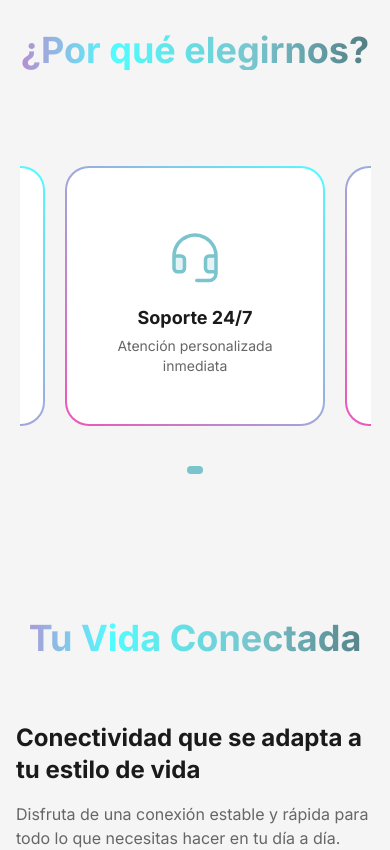
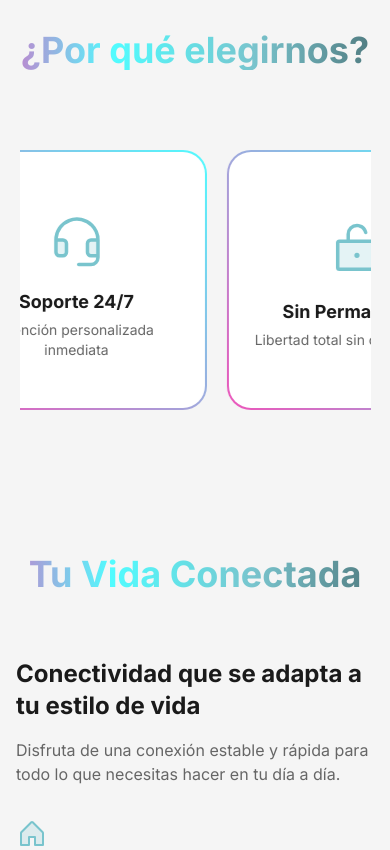
Before and after one commit to Canavati/nextjs-website, a Next.js app: page / in a window 390 px wide. Shown: the part 1940-2790 px from the top of the page. Built offline with nearby package versions, Linux system fonts and the light colour scheme.

Commit message:
Implement infinite scroll and responsive design for Benefits mobile section

```diff
--- a/src/components/sections/Benefits.tsx
+++ b/src/components/sections/Benefits.tsx
@@ -41,10 +41,9 @@ const motionConfig = {
 };
 
 export default function Benefits() {
-  const scrollRef = useRef<HTMLDivElement>(null);
-  const [activeIndex, setActiveIndex] = useState(0);
-  const [isAutoScrolling, setIsAutoScrolling] = useState(true);
-  const autoScrollInterval = useRef<NodeJS.Timeout>();
+  const [isPaused, setIsPaused] = useState(false);
+  const containerRef = useRef<HTMLDivElement>(null);
+  const controls = useAnimation();
 
   const renderIcon = (iconName: string) => {
     switch (iconName) {
@@ -63,43 +62,55 @@ export default function Benefits() {
     }
   };
 
-  const scrollToCard = (index: number) => {
-    if (scrollRef.current) {
+  // Create three sets for smoother infinite scroll
+  const duplicatedBenefits = [...benefits, ...benefits, ...benefits];
+
+  useEffect(() => {
+    const startAnimation = async () => {
+      if (isPaused) return;
+
+      // Calculate the width of one complete set of cards
       const cardWidth = 260; // Width of each card
       const gap = 20; // Gap between cards
-      const scrollPosition = index * (cardWidth + gap);
-      scrollRef.current.scrollTo({
-        left: scrollPosition,
-        behavior: 'smooth'
+      const totalWidth = benefits.length * (cardWidth + gap);
+
+      await controls.start({
+        x: -totalWidth,
+        transition: {
+          duration: 15,
+          ease: "linear",
+          repeat: Infinity,
+          repeatType: "loop"
+        },
       });
-      setActiveIndex(index);
-    }
     };
 
-  useEffect(() => {
-    const startAutoScroll = () => {
-      if (isAutoScrolling) {
-        autoScrollInterval.current = setInterval(() => {
-          const nextIndex = (activeIndex + 1) % benefits.length;
-          scrollToCard(nextIndex);
-        }, 3000);
+    startAnimation();
+
+    // Reset animation when container becomes visible
+    return () => {
+      controls.stop();
+    };
+  }, [controls, isPaused, benefits.length]);
+
+  const handleTouchStart = () => setIsPaused(true);
+  const handleTouchEnd = () => {
+    setIsPaused(false);
+    // Reset position and restart animation
+    controls.start({
+      x: 0,
+      transition: { duration: 0 }
+    }).then(() => {
+      controls.start({
+        x: -(260 + 20) * benefits.length,
+        transition: {
+          duration: 15,
+          ease: "linear",
+          repeat: Infinity,
+          repeatType: "loop"
         }
-    };
-
-    startAutoScroll();
-
-    return () => {
-      if (autoScrollInterval.current) {
-        clearInterval(autoScrollInterval.current);
-      }
-    };
-  }, [activeIndex, isAutoScrolling]);
-
-  const handleTouchStart = () => {
-    setIsAutoScrolling(false);
-    if (autoScrollInterval.current) {
-      clearInterval(autoScrollInterval.current);
-    }
+      });
+    });
   };
 
   return (
@@ -112,6 +123,7 @@ export default function Benefits() {
           ¿Por qué elegirnos?
         </motion.h2>
 
+        {/* Desktop Layout - Unchanged */}
         <div className="hidden md:flex justify-center">
           <div className="grid grid-cols-3 lg:grid-cols-5 gap-20">
             {benefits.map((benefit, index) => (
@@ -134,19 +146,22 @@ export default function Benefits() {
           </div>
         </div>
 
-        {/* Mobile Scrolling View */}
-        <div className="md:hidden py-4">
-          <div
-            ref={scrollRef}
+        {/* Mobile Infinite Scroll */}
+        <div className="md:hidden overflow-hidden py-4">
+          <div className="relative">
+            <motion.div
+              ref={containerRef}
+              className="flex gap-5"
+              animate={controls}
+              initial={{ x: 0 }}
               onTouchStart={handleTouchStart}
-            className="flex overflow-x-auto snap-x snap-mandatory hide-scrollbar py-4"
-            style={{ scrollSnapType: 'x mandatory' }}
+              onTouchEnd={handleTouchEnd}
+              style={{ touchAction: "pan-y" }}
             >
-            {benefits.map((benefit, index) => (
+              {duplicatedBenefits.map((benefit, index) => (
                 <motion.div
-                key={benefit.title}
-                {...motionConfig}
-                className="flex-none w-[260px] snap-center mx-2.5 first:ml-[5%] last:mr-[5%]"
+                  key={`${benefit.title}-${index}`}
+                  className="flex-none w-[260px]"
                 >
                   <div className="group card-interactive gradient-border bg-white rounded-3xl p-6 aspect-square text-center gradient-glow w-full h-[260px] flex flex-col items-center justify-center">
                     <div className="inline-flex items-center justify-center w-20 h-20 mb-2 shrink-0 text-[--quaternary] group-hover:scale-110 transition-transform duration-300">
@@ -161,23 +176,7 @@ export default function Benefits() {
                   </div>
                 </motion.div>
               ))}
-          </div>
-
-          {/* Dots indicator */}
-          <div className="flex justify-center gap-2 mt-6">
-            {benefits.map((_, index) => (
-              <button
-                key={index}
-                onClick={() => {
-                  scrollToCard(index);
-                  setIsAutoScrolling(false);
-                }}
-                className={`w-2 h-2 rounded-full transition-all duration-300 ${
-                  activeIndex === index ? 'bg-[--quaternary] w-4' : 'bg-gray/30'
-                }`}
-                aria-label={`Go to slide ${index + 1}`}
-              />
-            ))}
+            </motion.div>
           </div>
         </div>
 
--- a/src/components/sections/Revolution.tsx
+++ b/src/components/sections/Revolution.tsx
@@ -6,28 +6,30 @@ import { WifiHigh, DeviceMobile } from '@phosphor-icons/react';
 
 export default function Revolution() {
   return (
-    <section className="relative py-24 bg-dark text-white overflow-hidden">
+    <section className="relative py-12 md:py-24 bg-dark text-white overflow-hidden">
       <div className="gradient-background-dark" />
       <div className="absolute inset-0 bg-black/40" />
 
       <div className="relative max-w-[1200px] mx-auto px-[5%] text-center">
         <motion.div
-          className="flex justify-center gap-8 mb-8"
+          className="flex justify-center gap-4 md:gap-8 mb-6 md:mb-8"
           initial={{ opacity: 0, y: 20 }}
           whileInView={{ opacity: 1, y: 0 }}
           viewport={{ once: true }}
           transition={{ duration: 0.6 }}
         >
-          <div className="w-16 h-16 rounded-full bg-white/10 flex items-center justify-center">
-            <WifiHigh size={32} weight="duotone" className="text-white" />
+          <div className="w-12 h-12 md:w-16 md:h-16 rounded-full bg-white/10 flex items-center justify-center">
+            <WifiHigh size={24} weight="duotone" className="text-white md:hidden" />
+            <WifiHigh size={32} weight="duotone" className="text-white hidden md:block" />
           </div>
-          <div className="w-16 h-16 rounded-full bg-white/10 flex items-center justify-center">
-            <DeviceMobile size={32} weight="duotone" className="text-white" />
+          <div className="w-12 h-12 md:w-16 md:h-16 rounded-full bg-white/10 flex items-center justify-center">
+            <DeviceMobile size={24} weight="duotone" className="text-white md:hidden" />
+            <DeviceMobile size={32} weight="duotone" className="text-white hidden md:block" />
           </div>
         </motion.div>
 
         <motion.h2
-          className="text-5xl font-extrabold mb-6 text-shimmer-light"
+          className="text-3xl md:text-5xl font-extrabold mb-4 md:mb-6 text-shimmer-light"
           initial={{ opacity: 0, y: 20 }}
           whileInView={{ opacity: 1, y: 0 }}
           viewport={{ once: true }}
@@ -37,7 +39,7 @@ export default function Revolution() {
         </motion.h2>
 
         <motion.p
-          className="text-lg text-gray-300 max-w-3xl mx-auto mb-12"
+          className="text-base md:text-lg text-gray-300 max-w-3xl mx-auto mb-8 md:mb-12 px-4 md:px-0"
           initial={{ opacity: 0, y: 20 }}
           whileInView={{ opacity: 1, y: 0 }}
           viewport={{ once: true }}
@@ -47,7 +49,7 @@ export default function Revolution() {
         </motion.p>
 
         <motion.div
-          className="flex flex-wrap justify-center gap-6"
+          className="flex flex-wrap justify-center gap-4 md:gap-6"
           initial={{ opacity: 0, y: 20 }}
           whileInView={{ opacity: 1, y: 0 }}
           viewport={{ once: true }}
@@ -55,13 +57,13 @@ export default function Revolution() {
         >
           <Link
             href="#contacto"
-            className="inline-block text-center bg-gradient-new text-white py-4 px-8 rounded-xl font-medium text-lg transition-all duration-300 hover:shadow-[#80c4cc]/30 hover:-translate-y-1"
+            className="inline-block text-center bg-gradient-new text-white py-3 md:py-4 px-6 md:px-8 rounded-xl font-medium text-base md:text-lg transition-all duration-300 hover:shadow-[#80c4cc]/30 hover:-translate-y-1"
           >
             QUIERO EMPEZAR
           </Link>
           <Link
             href="#planes"
-            className="inline-block text-center bg-white/10 text-white py-4 px-8 rounded-xl font-medium text-lg transition-all duration-300 hover:shadow-white/30 hover:-translate-y-1"
+            className="inline-block text-center bg-white/10 text-white py-3 md:py-4 px-6 md:px-8 rounded-xl font-medium text-base md:text-lg transition-all duration-300 hover:shadow-white/30 hover:-translate-y-1"
           >
             VER PLANES
           </Link>
```
Lines whose indentation alone changed are shown as unchanged.
